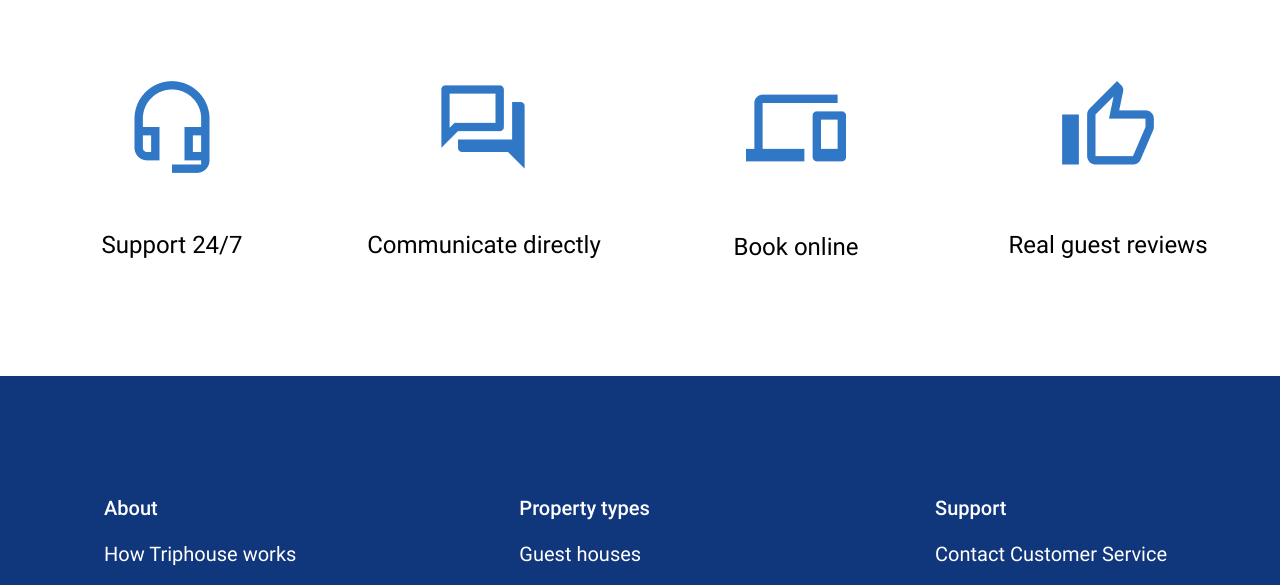
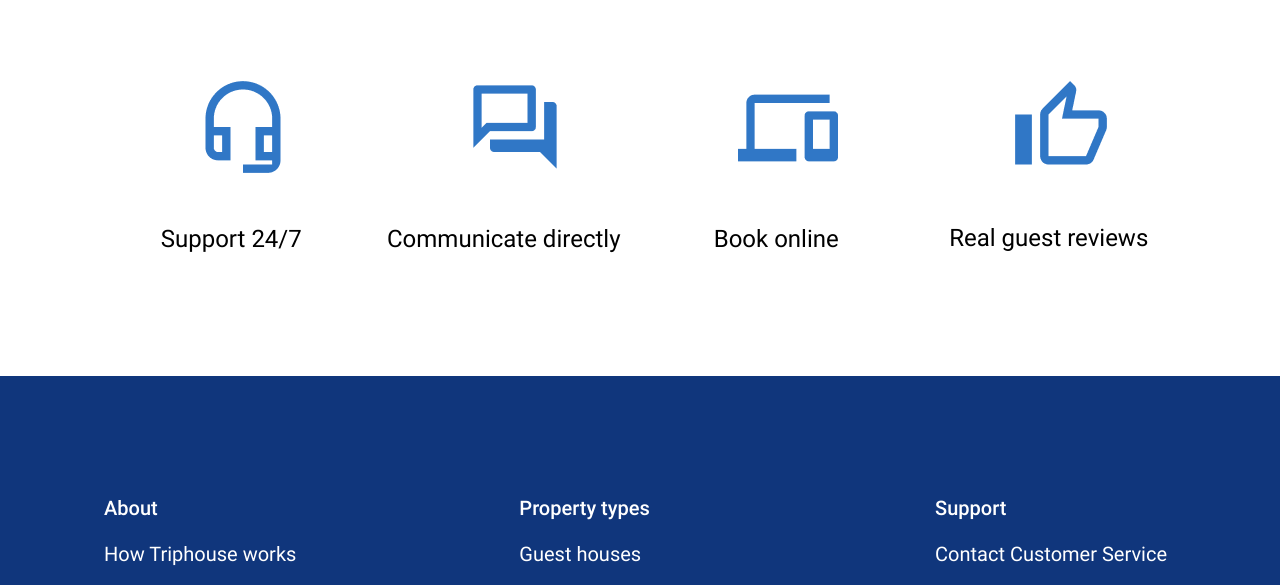
Before and after one commit to ValeriyaChaychits/if-html, a website: page index.html in a window 1280 px wide. Shown: the part 194-779 px from the top of the page. Drawn offline with Linux system fonts and the light colour scheme.

Commit message:
Added backgrounds and fixed spacing inaccuracies between elements.

```diff
--- a/Styles/style.css
+++ b/Styles/style.css
@@ -5,9 +5,14 @@
   box-sizing: border-box;
 }
 
+body {
+  background: #e5e5e5;
+}
+
 .offer_container {
+  background: #fff;
   margin: 0 auto;
-  padding: 120px 16px 0;
+  padding: 120px 95px 0;
   max-width: 1440px;
   height: 570px;
 }
@@ -41,19 +46,19 @@
 }
 
 .support_img {
-  margin: 4px 110px 52px 110px;
+  margin: 4px 110px 46px 110px;
 }
 
 .communication_img {
-  margin: 8px 107px 56px 105px;
+  margin: 8px 107px 50px 105px;
 }
 
 .booking_img {
-  margin: 17px 98px 65px 98px;
+  margin: 17px 98px 57px 98px;
 }
 
 .reviews_img {
-  margin: 4px 102px 60px 102px;
+  margin: 4px 102px 53px 102px;
 }
 
 .footer_container {
```
